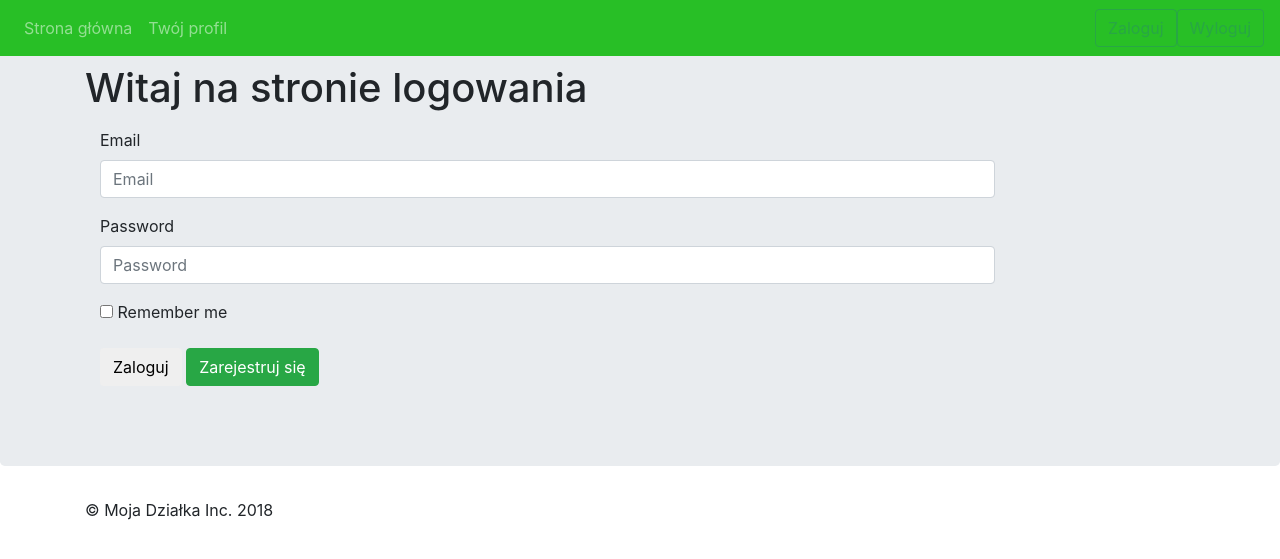
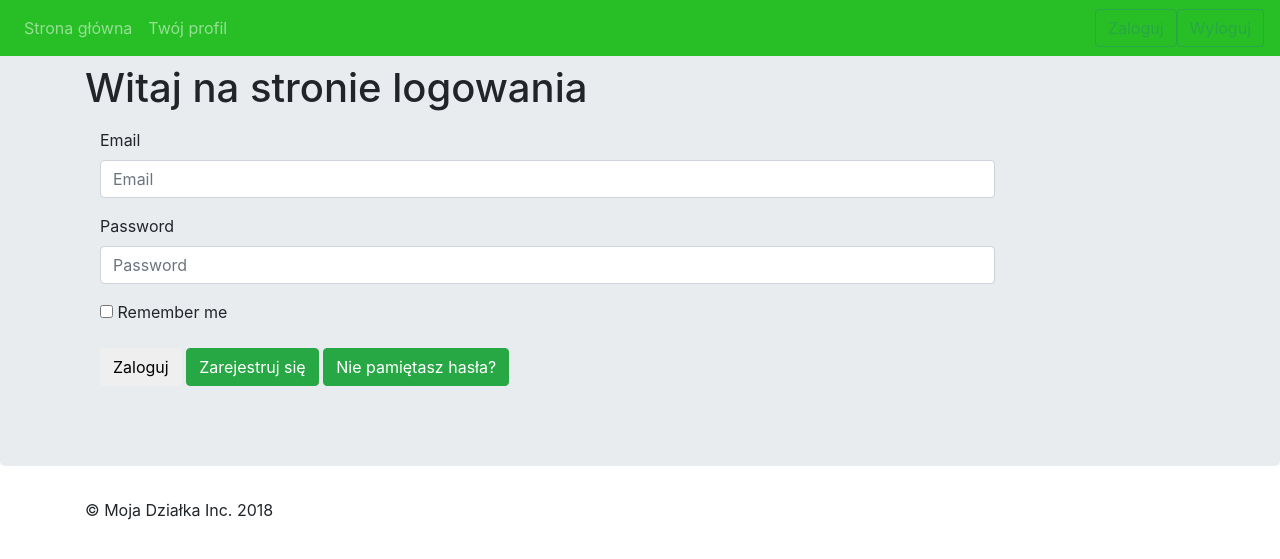
Before and after one commit to golinskis/projektSDA, a Symfony app: template Moja_dzialka/templates/login/login.html.twig in a window 1280 px wide. Shown: the top 559 px of the page. Run offline with Twig, Linux system fonts and the light colour scheme; the template is opened without the code that fills it, so the values that code supplies are empty; some libraries are stand-ins or nearby versions.

Commit message:
dodanie przycisku przypominania hasła z travoltą

```diff
--- a/Moja_dzialka/templates/login/login.html.twig
+++ b/Moja_dzialka/templates/login/login.html.twig
@@ -36,6 +36,7 @@
     <div class="col-sm-offset-2 col-sm-10">
       <button type="submit" class="btn btn-default">Zaloguj</button>
       <a class="btn btn-success" href="http://127.0.0.1:8000/new/user" role="button">Zarejestruj się</a>
+      <a class="btn btn-success" href="https://www.codeseek.co/preview/eZNxPN" role="button">Nie pamiętasz hasła?</a>
     </div>
   </div>
 </form>
```
